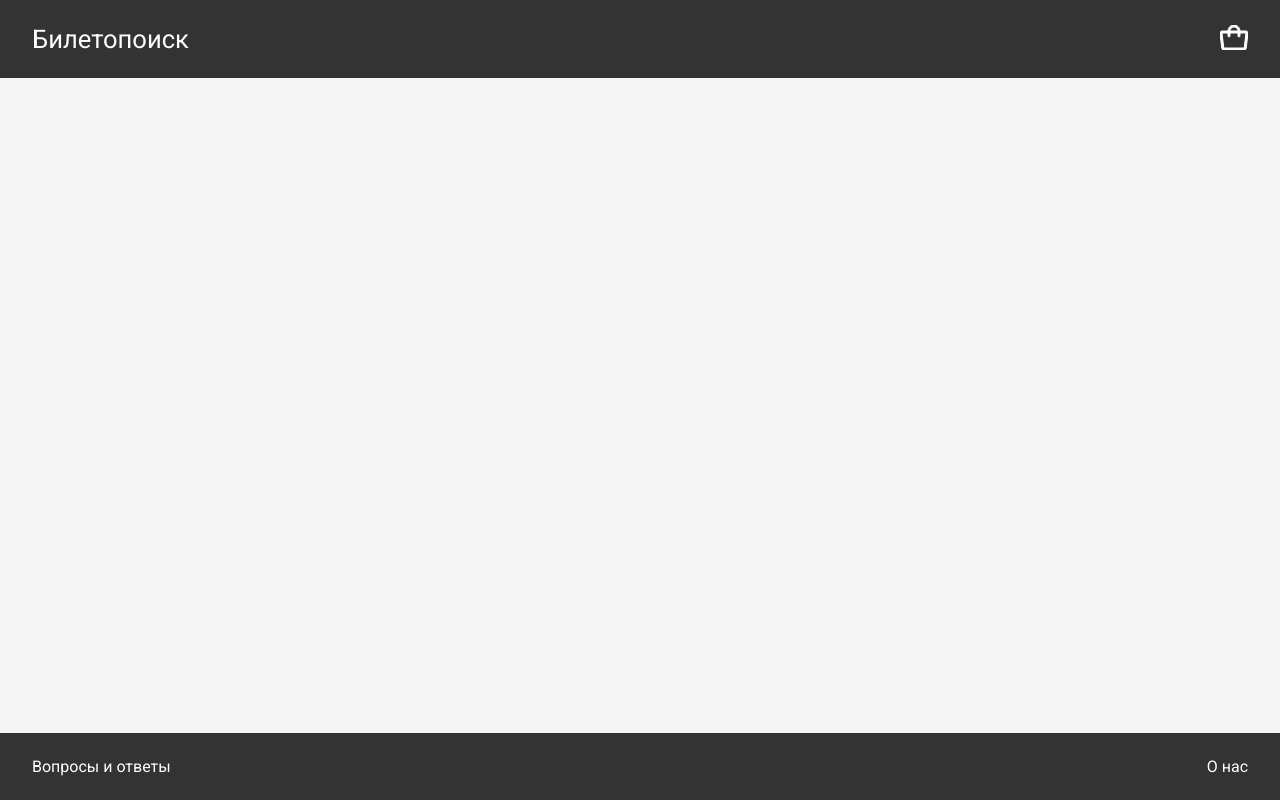
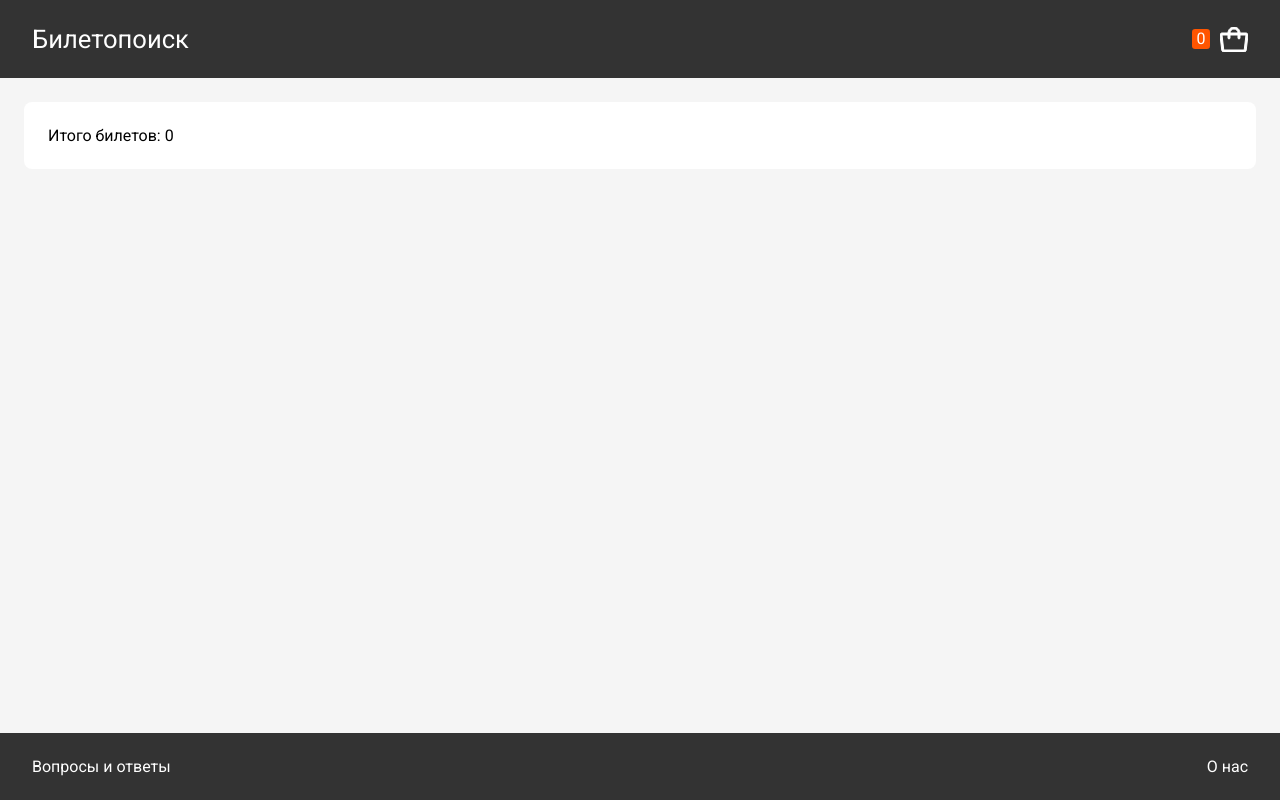
Before and after one commit to denisso/homework-react-2023, a Next.js app: page /cart in a window 1280 px wide. Built offline with nearby package versions, Linux system fonts and the light colour scheme.

Commit message:
added Cart

```diff
--- a/app/cart/page.tsx
+++ b/app/cart/page.tsx
@@ -1,5 +1,7 @@
-const Cart = () => {
-  return <></>;
+import Cart from "@/components/Cart";
+
+const CartPage = () => {
+  return <Cart/>;
 };
 
 export default Cart;
--- a/app/layout.tsx
+++ b/app/layout.tsx
@@ -3,7 +3,7 @@ import { Roboto } from "next/font/google";
 import styles from "./layout.module.scss";
 import Link from "next/link";
 import { StoreProvider } from "@/redux/StoreProvider";
-
+import { CartIcon } from "@/components/Cart";
 const roboto = Roboto({
   weight: "400",
   subsets: ["latin"],
@@ -29,20 +29,7 @@ export default function RootLayout({
               <div className={styles.siteName}>
                 <Link href="/">Билетопоиск</Link>
               </div>
-              <div className={styles.cartIcon}>
-                <svg
-                  width="28"
-                  height="25"
-                  viewBox="0 0 28 25"
-                  xmlns="http://www.w3.org/2000/svg"
-                >
-                  <path
-                    d="M27.4936 6.675C27.304 6.46212 27.0713 6.29189 26.811 6.17554C26.5507 6.05918 26.2687 5.99935 25.9836 6H19.9936C19.9936 4.4087 19.3615 2.88258 18.2363 1.75736C17.111 0.632141 15.5849 0 13.9936 0C12.4023 0 10.8762 0.632141 9.75098 1.75736C8.62576 2.88258 7.99362 4.4087 7.99362 6H2.00362C1.7202 6.00076 1.44012 6.06127 1.18166 6.17758C0.923197 6.29389 0.692161 6.46338 0.503622 6.675C0.316658 6.88583 0.176356 7.1338 0.0919129 7.40264C0.0074692 7.67148 -0.0192106 7.95513 0.0136221 8.235L1.79612 23.235C1.85394 23.7237 2.08991 24.174 2.45891 24.4996C2.8279 24.8253 3.304 25.0034 3.79612 25H24.2024C24.6945 25.0034 25.1706 24.8253 25.5396 24.4996C25.9086 24.174 26.1446 23.7237 26.2024 23.235L27.9849 8.235C28.0175 7.95504 27.9907 7.67134 27.906 7.40249C27.8213 7.13364 27.6808 6.88573 27.4936 6.675ZM13.9936 2C15.0545 2 16.0719 2.42143 16.822 3.17157C17.5722 3.92172 17.9936 4.93913 17.9936 6H9.99362C9.99362 4.93913 10.415 3.92172 11.1652 3.17157C11.9153 2.42143 12.9328 2 13.9936 2ZM24.2136 23C24.21 23.0013 24.206 23.0013 24.2024 23H3.77487L2.00362 8H7.99362V11C7.99362 11.2652 8.09898 11.5196 8.28652 11.7071C8.47405 11.8946 8.7284 12 8.99362 12C9.25884 12 9.51319 11.8946 9.70073 11.7071C9.88826 11.5196 9.99362 11.2652 9.99362 11V8H17.9936V11C17.9936 11.2652 18.099 11.5196 18.2865 11.7071C18.4741 11.8946 18.7284 12 18.9936 12C19.2588 12 19.5132 11.8946 19.7007 11.7071C19.8883 11.5196 19.9936 11.2652 19.9936 11V8H25.9936L24.2136 23Z"
-                    fill="currentColor"
-                    stroke="currentColor"
-                  />
-                </svg>
-              </div>
+              <CartIcon className={styles.cartIcon} />
             </header>
             <main className={styles.main}>{children}</main>
 
--- /dev/null
+++ b/components/Cart.tsx
@@ -0,0 +1,51 @@
+"use client";
+import { useSelector } from "react-redux";
+import Link from "next/link";
+import { selectMovies } from "@/redux/features/cart";
+import styles from "./cart.module.scss";
+import BlockWrapper from "./BlockWrapper";
+import MovieListItem from "./MovieListItem";
+import getMovie from "@/app/api/getMovie";
+
+export const CartIcon = ({ className }: { className?: string }) => {
+  const { movies } = useSelector(selectMovies);
+  return (
+    <Link href="/cart" className={`${styles.iconBox} ${className ?? ""}`}>
+      <div className={styles.badge}>{movies.reduce((r, e) => r + e.count, 0)}</div>
+      <svg
+        width="28"
+        height="25"
+        viewBox="0 0 28 25"
+        xmlns="http://www.w3.org/2000/svg"
+      >
+        <path
+          d="M27.4936 6.675C27.304 6.46212 27.0713 6.29189 26.811 6.17554C26.5507 6.05918 26.2687 5.99935 25.9836 6H19.9936C19.9936 4.4087 19.3615 2.88258 18.2363 1.75736C17.111 0.632141 15.5849 0 13.9936 0C12.4023 0 10.8762 0.632141 9.75098 1.75736C8.62576 2.88258 7.99362 4.4087 7.99362 6H2.00362C1.7202 6.00076 1.44012 6.06127 1.18166 6.17758C0.923197 6.29389 0.692161 6.46338 0.503622 6.675C0.316658 6.88583 0.176356 7.1338 0.0919129 7.40264C0.0074692 7.67148 -0.0192106 7.95513 0.0136221 8.235L1.79612 23.235C1.85394 23.7237 2.08991 24.174 2.45891 24.4996C2.8279 24.8253 3.304 25.0034 3.79612 25H24.2024C24.6945 25.0034 25.1706 24.8253 25.5396 24.4996C25.9086 24.174 26.1446 23.7237 26.2024 23.235L27.9849 8.235C28.0175 7.95504 27.9907 7.67134 27.906 7.40249C27.8213 7.13364 27.6808 6.88573 27.4936 6.675ZM13.9936 2C15.0545 2 16.0719 2.42143 16.822 3.17157C17.5722 3.92172 17.9936 4.93913 17.9936 6H9.99362C9.99362 4.93913 10.415 3.92172 11.1652 3.17157C11.9153 2.42143 12.9328 2 13.9936 2ZM24.2136 23C24.21 23.0013 24.206 23.0013 24.2024 23H3.77487L2.00362 8H7.99362V11C7.99362 11.2652 8.09898 11.5196 8.28652 11.7071C8.47405 11.8946 8.7284 12 8.99362 12C9.25884 12 9.51319 11.8946 9.70073 11.7071C9.88826 11.5196 9.99362 11.2652 9.99362 11V8H17.9936V11C17.9936 11.2652 18.099 11.5196 18.2865 11.7071C18.4741 11.8946 18.7284 12 18.9936 12C19.2588 12 19.5132 11.8946 19.7007 11.7071C19.8883 11.5196 19.9936 11.2652 19.9936 11V8H25.9936L24.2136 23Z"
+          fill="currentColor"
+          stroke="currentColor"
+        />
+      </svg>
+    </Link>
+  );
+};
+
+const Movie = ({ movieId }: { movieId: string }) => {
+  const movie = getMovie(movieId)
+  return <MovieListItem data={movie}/>;
+};
+
+const Cart = () => {
+  const { movies } = useSelector(selectMovies);
+
+  return (
+    <div className={styles.cart}>
+      {movies.map(({ movieId }) => (
+        <Movie key={movieId} movieId={movieId} />
+      ))}
+      <BlockWrapper>
+        {"Итого билетов: " + movies.reduce((r, e) => r + e.count, 0)}
+      </BlockWrapper>
+    </div>
+  );
+};
+
+export default Cart;
--- a/components/InputNumber.tsx
+++ b/components/InputNumber.tsx
@@ -2,10 +2,10 @@
 import React from "react";
 import styles from "./inputnumber.module.scss";
 import { useSelector, useDispatch } from "react-redux";
-import { plus, minus, selectCount } from "@/redux/features/cart";
+import { plus, minus, selectMovieById } from "@/redux/features/cart";
 
 const InputNumber = ({ movieId }: { movieId: string }) => {
-  const { count } = useSelector(selectCount(movieId));
+  const { count } = useSelector(selectMovieById(movieId));
   const dispatch = useDispatch();
 
   const handlePlus = () => {
--- a/components/MovieListItem.tsx
+++ b/components/MovieListItem.tsx
@@ -6,12 +6,11 @@ import Link from "next/link";
 import BlockWrapper from "./BlockWrapper";
 
 type Props = {
-  data: MovieProps;
-  cbInput?: (arg: number) => void;
-  cbDelete?: () => void;
+  data?: MovieProps;
 };
 
 const MovieListItem = ({ data }: Props) => {
+  if (!data) return <></>;
   const { id, title, posterUrl, releaseYear, genre } = data;
   return (
     <BlockWrapper className={styles.movie}>
--- /dev/null
+++ b/components/cart.module.scss
@@ -0,0 +1,20 @@
+.cart{
+  display: flex;
+  flex-direction: column;
+}
+.iconBox{
+  display: flex;
+  gap: .6rem;
+  align-items: center;
+  .badge {
+    height: 1.25rem;
+    padding: 0 .3rem;
+    color: var(--color2);
+    background-color: var(--btn-inactive);
+    border-radius: .2rem;
+    text-align: center;
+
+    user-select: none;
+    transition: background-color var(--transition-duration);
+  }
+}
--- a/redux/features/cart/index.ts
+++ b/redux/features/cart/index.ts
@@ -1,10 +1,10 @@
 import { createSlice, PayloadAction } from "@reduxjs/toolkit";
 
 type TState = {
-  movies: { [key: string]: number };
+  movies: Array<{ movieId: string; count: number }>;
 };
 
-const initialState: TState = { movies: {} };
+const initialState: TState = { movies: [] };
 
 type Reducer = {
   movieId: string;
@@ -15,10 +15,18 @@ const slice = createSlice({
   initialState,
   reducers: {
     plus: (state, { payload }: PayloadAction<Reducer>) => {
-      state.movies[payload.movieId] = (state.movies[payload.movieId] ?? 0) + 1;
+      const movie = state.movies.find((e) => e.movieId === payload.movieId);
+      if (movie) {
+        movie.count += 1;
+      } else {
+        state.movies.push({ movieId: payload.movieId, count: 1 });
+      }
     },
     minus: (state, { payload }: PayloadAction<Reducer>) => {
-      state.movies[payload.movieId] = (state.movies[payload.movieId] ?? 0) - 1;
+      const movie = state.movies.find((e) => e.movieId === payload.movieId);
+      if (movie) {
+        if (movie.count >= 1) movie.count -= 1;
+      }
     },
     remove: (state, { payload }: PayloadAction<Reducer>) => {
       console.log(state, payload);
@@ -27,7 +35,16 @@ const slice = createSlice({
 });
 
 export default slice.reducer;
-export const selectCount = (movieId: string) => ({cart}: {cart: TState}) => {
-  return {count: cart.movies?.[movieId] || 0};
-};
+
+export const selectMovieById =
+  (movieId: string) =>
+  ({ cart }: { cart: TState }) => {
+    const movie = cart.movies.find((e) => e.movieId === movieId) ?? {movieId, count: 0}
+    return movie;
+  };
+
+export const selectMovies = ({ cart: { movies } }: { cart: TState }) => ({
+  movies,
+});
+
 export const { plus, minus, remove } = slice.actions;
```
Also changed, not shown: app/movie/[id]/page.tsx (+1 -8 lines), components/Spinner.tsx (added, +13 -0 lines), components/spinner.module.scss (added, +60 -0 lines), redux/features/cart/selectors.ts (deleted).
